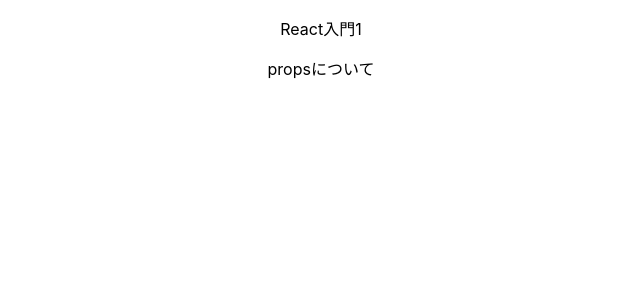
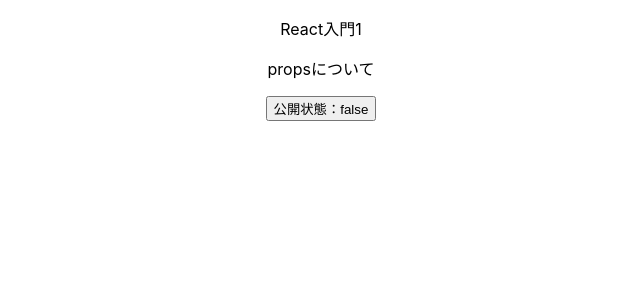
Before and after one commit to schnee25/react-basic, a React (Create React App) app: page / in a window 1280 px wide. Shown: the top 300 px of the page, without its empty margins (319-959 px from the left). Built offline with nearby package versions, Linux system fonts and the light colour scheme.

Commit message:
learn useState

```diff
--- a/src/components/Article.jsx
+++ b/src/components/Article.jsx
@@ -1,11 +1,25 @@
-import React from "react";
-import { Content, Title } from "./index"; // 名前付きインポート
+import React, { useState } from "react";
+import { Content, Title, PublishButton } from "./index"; // 名前付きインポート
+
 const Article = (props) => {
+  const [isPublished, setIsPublished] = useState(false);
+  console.log(isPublished);
+  const publishArticle = () => {
+    setIsPublished(true);
+  };
   return (
     <div>
       {" "}
       <Title title={props.title} />
       <Content content={props.content} />
+      <PublishButton isPublished={isPublished} onClick={publishArticle} />
+      {/*
+      onClick={publishArticle}
+      onClick={() => publishArticle()}
+      はおkだけど
+      onClick={publishArticle()}
+      はダメ (無限レンダリングが起きるから)
+      */}
     </div>
   );
 };
--- /dev/null
+++ b/src/components/PublishButton.jsx
@@ -0,0 +1,7 @@
+import React from "react";
+
+const PublishButton = (props) => {
+  return <button onClick={() => props.onClick()}>公開状態：{props.isPublished.toString()}</button>;
+};
+
+export default PublishButton;
--- a/src/components/index.js
+++ b/src/components/index.js
@@ -1,3 +1,4 @@
 export { default as Article } from "./Article";
 export { default as Content } from "./Content";
 export { default as Title } from "./Title";
+export { default as PublishButton } from "./PublishButton";
```
Also changed, not shown: src/components/Button.jsx (deleted).
